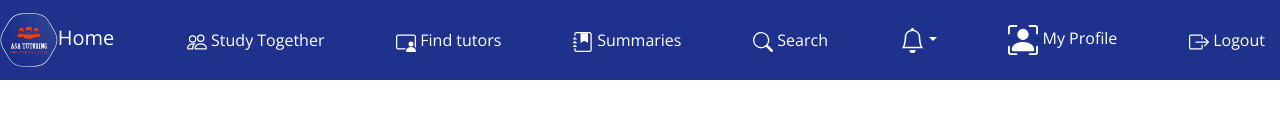
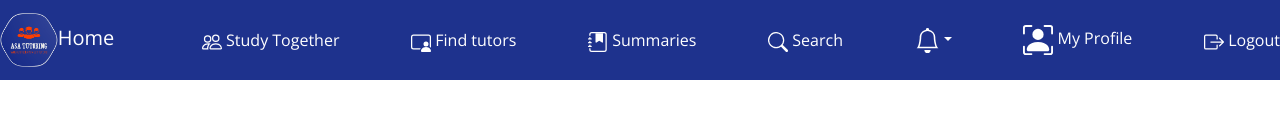
Before and after one commit to ArmanKolozyan/Tutoring-Website, a React (Create React App) app in the folder Client/: page / in a window 1280 px wide. Shown: the top 134 px of the page. Built offline with nearby package versions, Linux system fonts and the light colour scheme.

Commit message:
fix: Fixed styling in the navbar so that there is no margin next to the collapsed items

```diff
--- a/Client/src/style.scss
+++ b/Client/src/style.scss
@@ -180,7 +180,6 @@ $ourOrange: #fc3e03;
       background-color: $ourBlue;
       height: 10vh;
       position: relative;
-      min-height: 60px;
     }
 
     .navbar-brand {
@@ -193,7 +192,6 @@ $ourOrange: #fc3e03;
 
     .nav-link {
       color: white;
-      margin-inline: 15px;
       background-color: $ourBlue;
       max-width: 200px;
       margin-left: auto;
```
